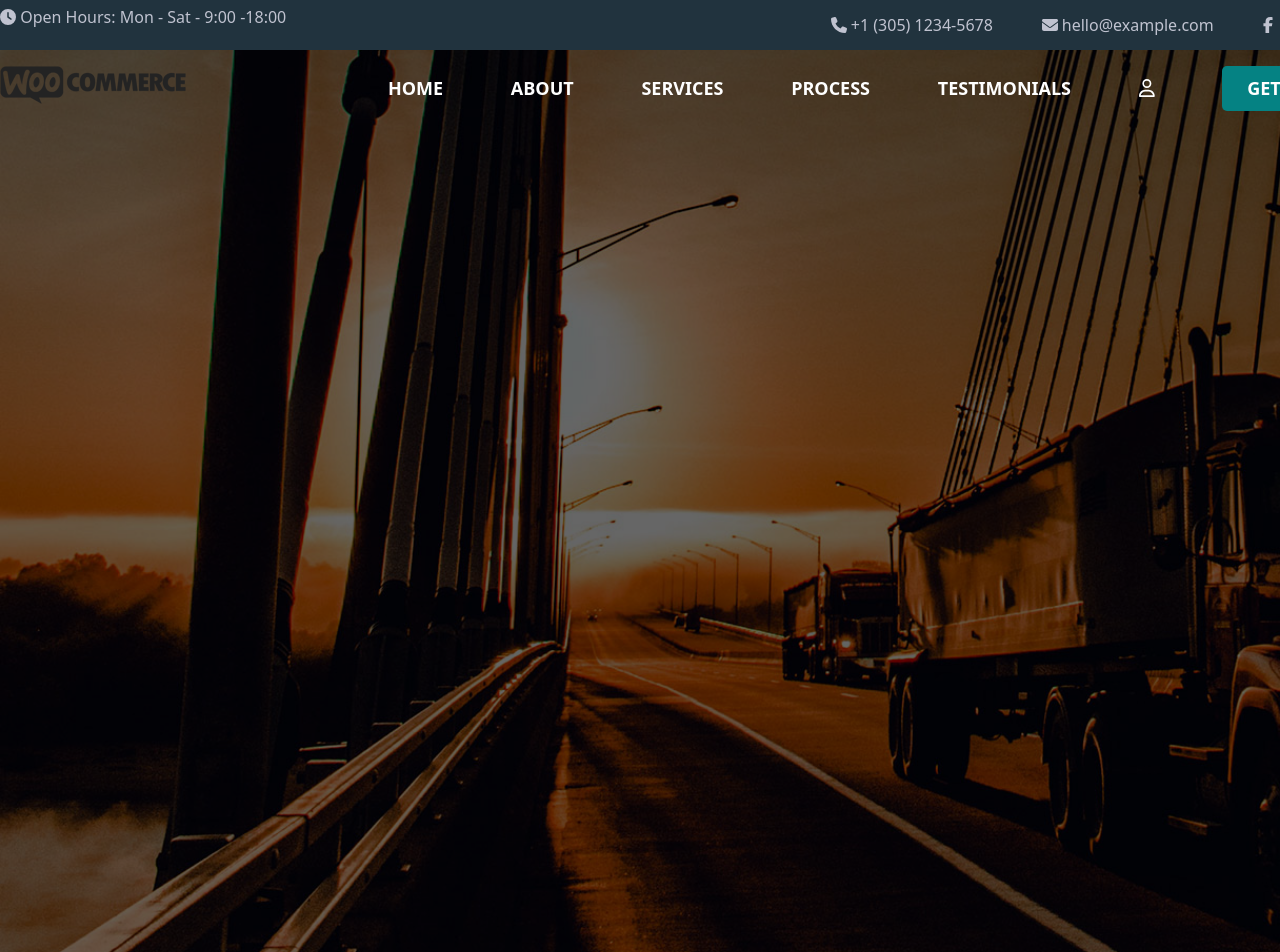
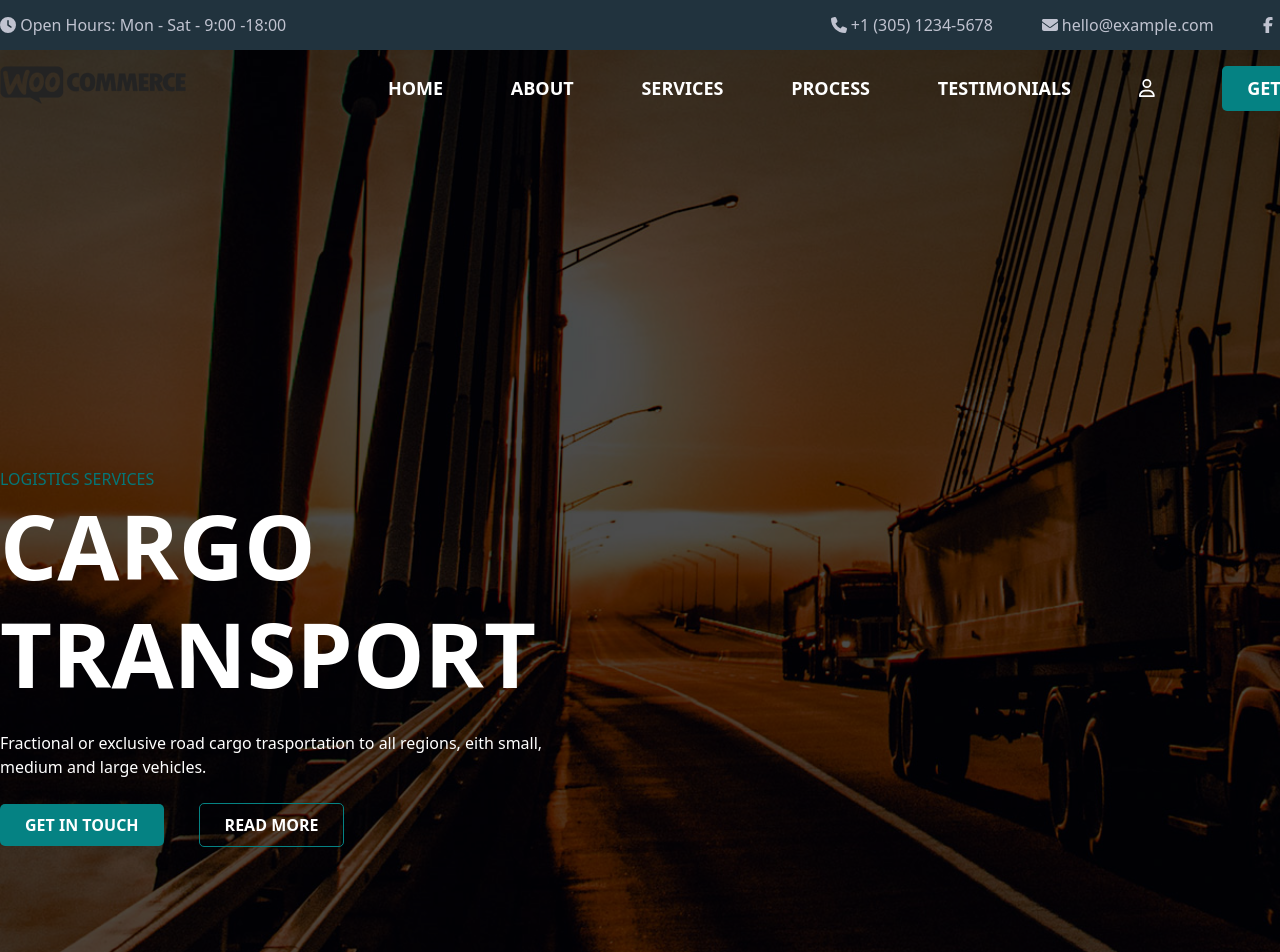
Before and after one commit to Gaki13/proj-html-vuejs, a Vue app: page / in a window 1280 px wide. Shown: the top 952 px of the page. Built offline with nearby package versions, Linux system fonts and the light colour scheme.

Commit message:
aggiunta hero e conclusione dell'header

```diff
--- a/src/assets/Style/__buttons.scss
+++ b/src/assets/Style/__buttons.scss
@@ -9,3 +9,12 @@
     border: none;
     border-radius: .3125rem;
 }
+
+.secondary-button{
+    padding: .5625rem 1.5625rem;
+    background-color: inherit;
+    border:  1px solid #058283;
+    color: white;
+    font-weight: bold;
+    border-radius: .3125rem;
+}
--- a/src/assets/Style/__typo.scss
+++ b/src/assets/Style/__typo.scss
@@ -3,3 +3,9 @@
 body{
     font-family: 'Heebo', sans-serif;
 };
+
+.upper-title{
+    color: #057778;
+    text-transform: uppercase;
+    margin-bottom: 0;
+}
--- a/src/components/BaseHeader/BaseHeader.vue
+++ b/src/components/BaseHeader/BaseHeader.vue
@@ -33,7 +33,7 @@ export default {
     background-size: cover;
       &-content{
        height: 100%;
-        background-color: rgba(0,0,0,0.6);
+        background-color: rgba(0,0,0,0.7);
       }
   }
 </style>
--- a/src/components/BaseHeader/HeroJumbo.vue
+++ b/src/components/BaseHeader/HeroJumbo.vue
@@ -1,6 +1,16 @@
 <template>
     <div class="hero">
-
+        <div class="container-st d-flex align-items-center">
+            <div class="row">
+                <div class="col-8">
+                    <p class="upper-title">logistics services</p>
+                    <h1>CARGO TRANSPORT</h1>
+                    <p class="my-4">Fractional or exclusive road cargo trasportation to all regions, eith small, medium and large vehicles.</p>
+                    <button class="primary-button">GET IN TOUCH</button>
+                    <button class="secondary-button">READ MORE</button>
+                </div>
+            </div>
+        </div>
     </div>
 </template>
 
@@ -11,5 +21,22 @@ export default {
 </script>
 
 <style lang="scss" scoped>
+    .hero{
+        height: calc(100% - 93px);
+        .container-st{
+            height: 100%;
+            color: white;
+            button{
+                margin-right: 2.1875rem;
+            }
+            p{
+                font: 1.125rem;
+            }
+        }
+    }
 
+    h1{
+        font-size: 90px;
+        font-weight: bolder;
+    }
 </style>
--- a/src/components/BaseHeader/InfoHeader.vue
+++ b/src/components/BaseHeader/InfoHeader.vue
@@ -30,6 +30,9 @@ export default {
         color: #c0c3d0;
         .row{
             height: 3.125rem;
+            p{
+                margin-bottom: 0;
+            }
         }
     }
 </style>
```
